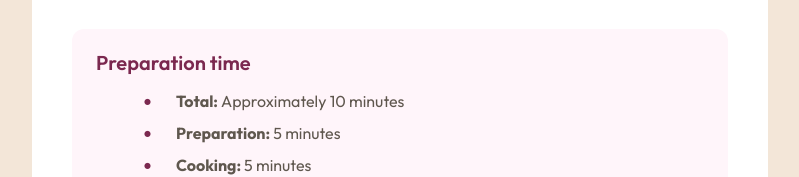
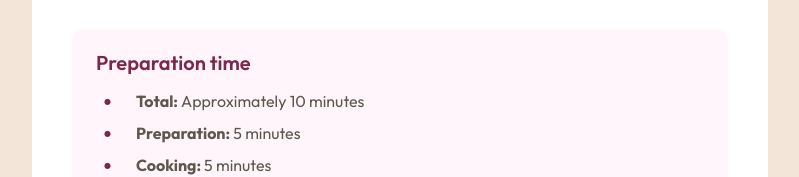
Before and after one commit to CannyRo/FrontendMentor_RecipePage_KiTsR8QQKm, a plain HTML site: page index.html in a window 1280 px wide. Shown: the part 623-800 px from the top of the page, without its empty margins (240-1039 px from the left). Drawn offline with Linux system fonts and the light colour scheme.

Commit message:
ul ol and li width 100%

```diff
--- a/style.css
+++ b/style.css
@@ -36,12 +36,18 @@ body{
 ul, ol{
     /* list-style: none; */
     list-style: inside;
+    display: flex;
+    flex-direction: column;
+    margin: 0;
+    padding: 0;
+    width: 100%;
 }
 li{
     display: flex;
     align-items: center;
     margin-bottom: 8px;
     padding-left: 8px;
+    width: 100%;
 }
 hr{
     border-color: var(--stone-150);
```
